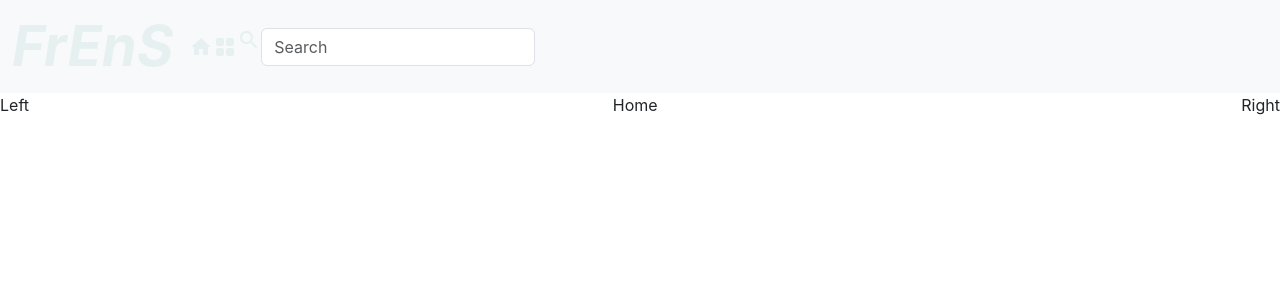
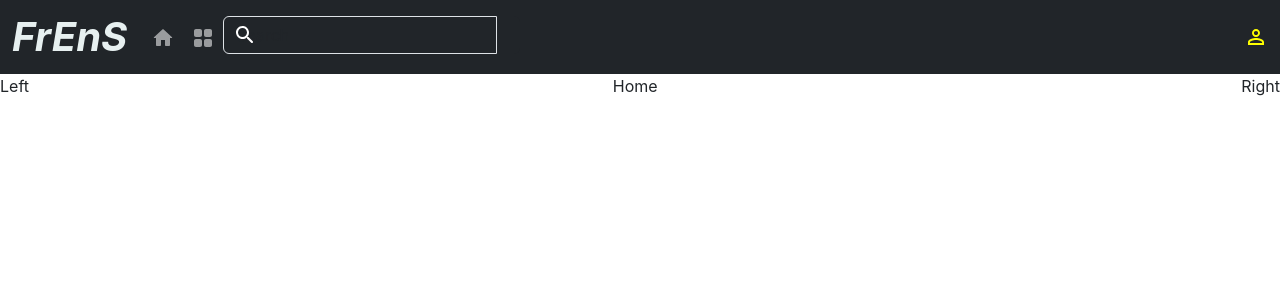
Before and after one commit to Ankita001812/Frens, a React (Create React App) app in the folder frens/: page / in a window 1280 px wide. Shown: the top 300 px of the page. Built offline with nearby package versions, Linux system fonts and the light colour scheme.

Commit message:
navbar inistails

```diff
--- a/frens/src/components/Nav.css
+++ b/frens/src/components/Nav.css
@@ -0,0 +1,36 @@
+
+.nav-icon {
+  font-size: 1.75rem;
+  color: #333;
+  cursor: pointer;
+  transition: color 0.3s ease;
+}
+
+.nav-icon:hover {
+  color: #627f9e;
+}
+
+.search-form {
+  position: relative;
+}
+
+.search-icon {
+  position: absolute;
+  left: 10px;
+  top: 50%;
+  transform: translateY(-50%);
+  font-size: 1.25rem;
+  color: #6c757d;
+}
+
+.search-form input {
+  padding-left: 2.5rem;
+  border-radius: 50px;
+  border: 1px solid #ced4da;
+}
+
+.search-form input:focus {
+  border-color: #007bff;
+  box-shadow: 0 0 5px rgba(0, 123, 255, 0.5);
+  outline: none;
+}
--- a/frens/src/components/Nav.js
+++ b/frens/src/components/Nav.js
@@ -3,35 +3,66 @@ import HomeRoundedIcon from "@mui/icons-material/HomeRounded";
 import GridViewRoundedIcon from "@mui/icons-material/GridViewRounded";
 import SearchRoundedIcon from "@mui/icons-material/SearchRounded";
 import { Link } from "react-router-dom";
+import PersonOutlineOutlinedIcon from "@mui/icons-material/PersonOutlineOutlined";
 import "./Nav.css";
 
 const Nav = () => {
   return (
-    <nav className="navbar navbar-expand-lg navbar-light bg-light">
-      <div className="container-fluid fw-bold">
-        <Link to="/" className="navbar-brand d-flex align-items-center">
-          <span className="display-4 fw-bold"><i>FrEnS</i></span>
-
+    <nav className="navbar navbar-expand-lg navbar-dark bg-dark">
+      <div className="container-fluid">
+        <Link to="/" className="navbar-brand">
+          <span className="display-6 fw-bold">
+            <i>FrEnS</i>
+          </span>
         </Link>
 
-        <div className="collapse navbar-collapse">
-          <ul className="navbar-nav  mb-2 mb-lg-0">
+        <button
+          className="navbar-toggler"
+          type="button"
+          data-bs-toggle="collapse"
+          data-bs-target="#navbarNav"
+          aria-controls="navbarNav"
+          aria-expanded="false"
+          aria-label="Toggle navigation"
+        >
+          <span className="navbar-toggler-icon"></span>
+        </button>
+
+        <div className="collapse navbar-collapse" id="navbarNav">
+          <ul className="navbar-nav me-auto mb-2 mb-lg-0">
             <li className="nav-item">
-              <HomeRoundedIcon className="icon" />
+              <Link to="/" className="nav-link">
+                <HomeRoundedIcon className="icon" />
+              </Link>
             </li>
             <li className="nav-item">
-              <GridViewRoundedIcon className="nav-icon" />
+              <Link to="/grid" className="nav-link">
+                <GridViewRoundedIcon className="icon" />
+              </Link>
+            </li>
+            <li className="nav-item">
+              <div className="d-flex ">
+                <div className="input-group w-auto">
+                  <input
+                    className="form-control bg-dark text-light"
+                    type="search"
+                    placeholder="Search"
+                    aria-label="Search"
+                  />
+                  <span className="input-group-text bg-dark border-0">
+                    <SearchRoundedIcon
+                      className="search-icon"
+                      style={{ color: "white", fontSize: "24px" }}
+                    />
+                  </span>
+                </div>
+              </div>
             </li>
           </ul>
-          <form className="d-flex search-form">
-            <SearchRoundedIcon className="icon search-icon" />
-            <input
-              className="form-control me-2"
-              type="search"
-              placeholder="Search"
-              aria-label="Search"
-            />
-          </form>
+
+          <div className="d-flex ms-auto ">
+            <PersonOutlineOutlinedIcon style={{ color: "yellow" }} />
+          </div>
         </div>
       </div>
     </nav>
```
